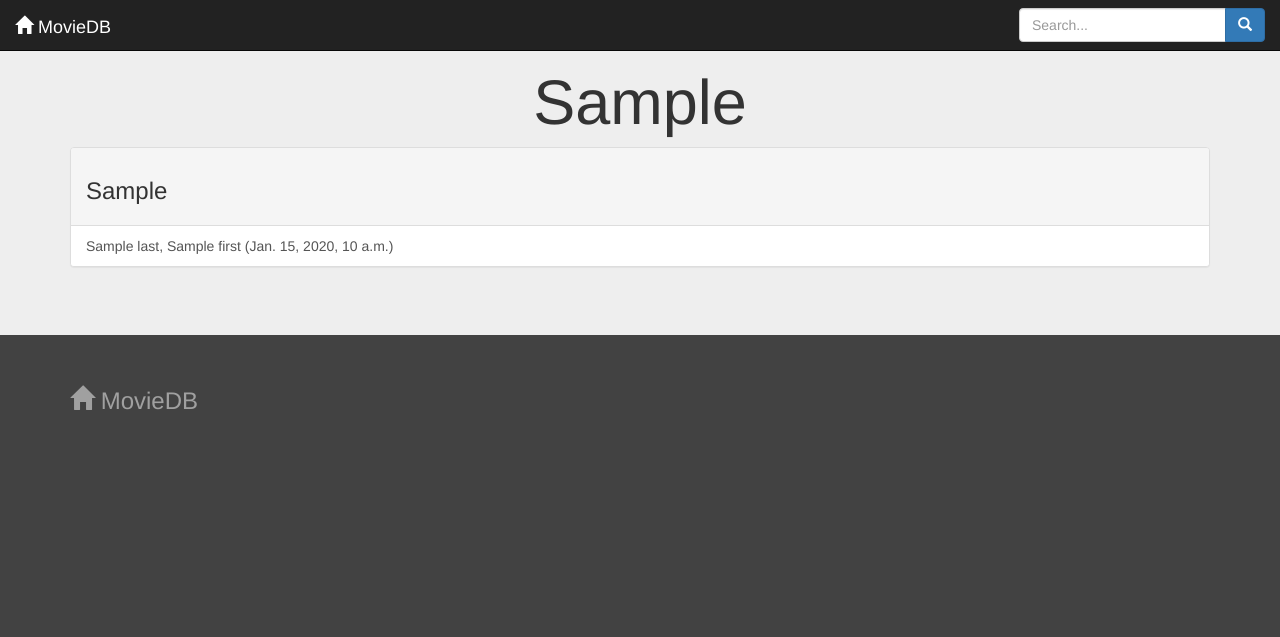
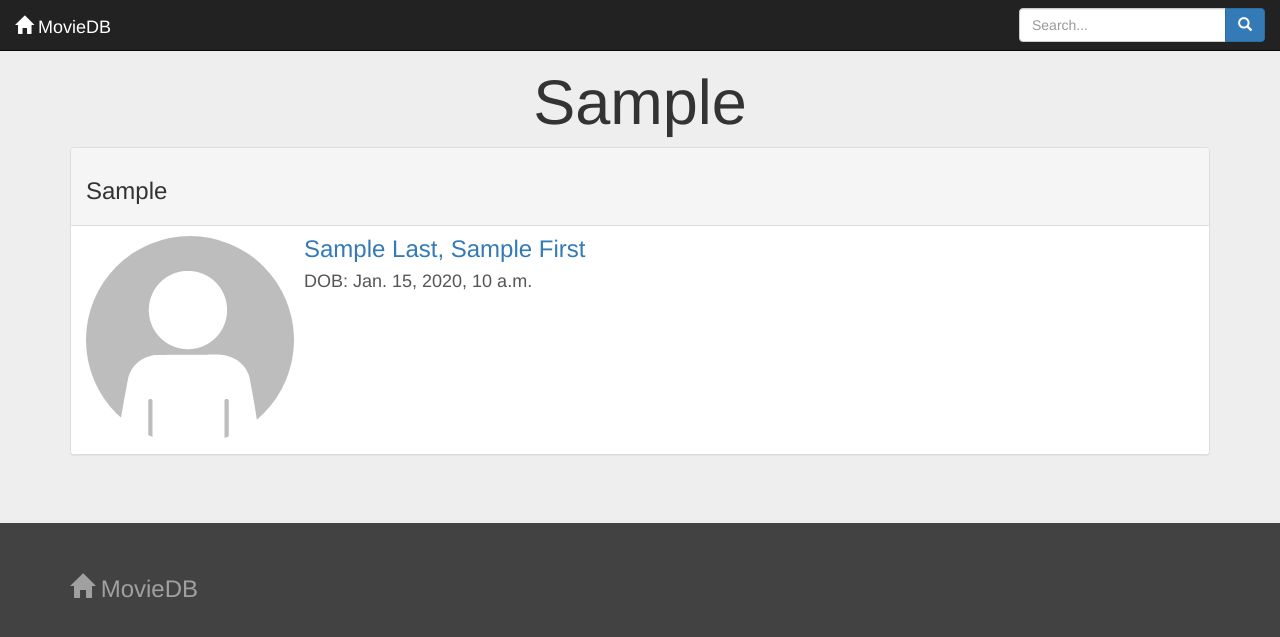
Before and after one commit to JimGomez48/moviedb_project, a Django app: template MovieDB/templates/browse_director.html in a window 1280 px wide. Shown: the top 637 px of the page. Run offline with Django 3.2, Linux system fonts and the light colour scheme; the template is opened without the code that fills it: most values are stand-ins (such as "Sample title", 1, 10 or a date in 2020); some libraries are stand-ins or nearby versions.

Commit message:
Added images to browse pages. Using bootstrap media classes.

```diff
--- a/MovieDB/templates/browse_director.html
+++ b/MovieDB/templates/browse_director.html
@@ -1,10 +1,23 @@
 {% extends 'browse_base.html' %}
+{% load staticfiles %}
 {% block paged_content %}
     <div class="panel panel-default text-left">
         <div class="panel-heading"><h3>{{ results_header }}</h3></div>
         <ul class="list-group">
             {% for director in page %}
-                <a class="list-group-item" href={% url 'DirectorDetail' %}>{{ director.last }}, {{ director.first}} ({{ director.dob }})</a>
+                <a class="list-group-item" href={% url 'DirectorDetail' %}>
+                    <div class="row">
+                        <div class="col-lg-12">
+                            <div class="media-left">
+                                <img class="media-object img-circle" src="{% static 'img/default_person.png' %}">
+                            </div>
+                            <div class="media-body">
+                                <h3 class="media-heading text-primary text-capitalize">{{ director.last }}, {{ director.first }}</h3>
+                                <h4>DOB: {{ director.dob }}</h4>
+                            </div>
+                        </div>
+                    </div>
+                </a>
             {% endfor %}
         </ul>
     </div>
```
Also changed, not shown: MovieDB/templates/browse_actor.html (+7 -8 lines), MovieDB/templates/browse_movie.html (+15 -1 lines).
